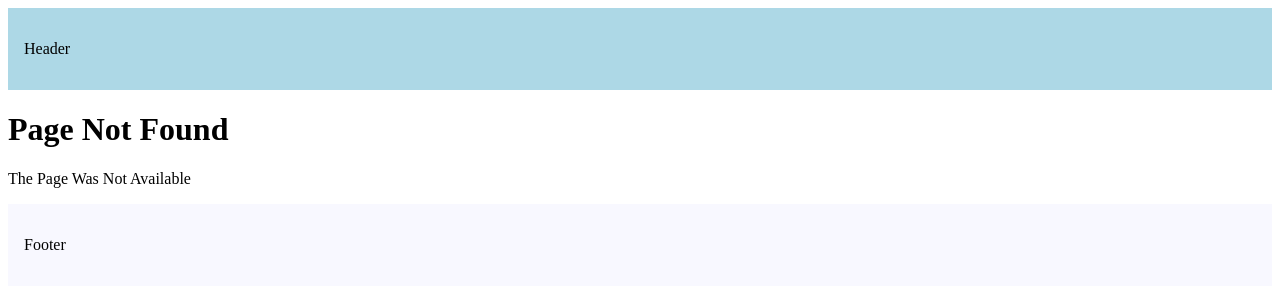
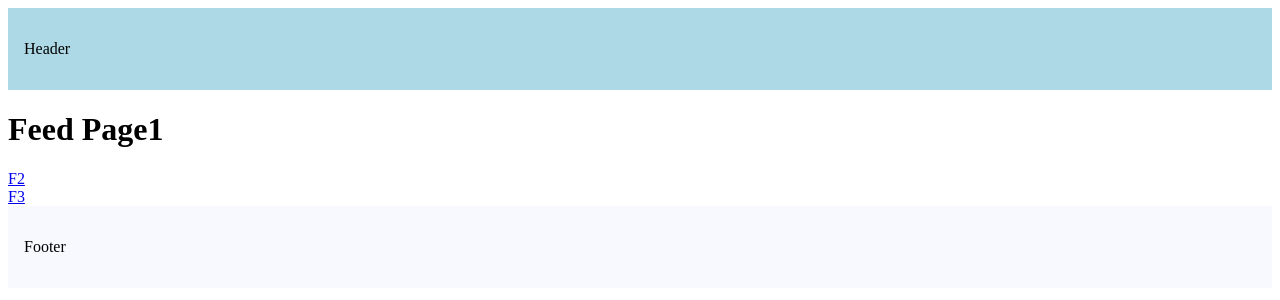
Before and after one commit to Iswarya-Sunkara/App-Routing, a Next.js app: page /feed1 in a window 1280 px wide. Before the commit this address had no page. Shown: the top 300 px of the page. Built offline with nearby package versions, Linux system fonts and the light colour scheme.

Commit message:
Intercepting Routes

```diff
--- /dev/null
+++ b/src/app/feed1/page.tsx
@@ -0,0 +1,13 @@
+import Link from "next/link";
+
+export default function Feed(){
+    return(
+        <>
+           <h1>Feed Page1</h1>
+           <div>
+             <Link href={"/feed1/feed2"}>F2</Link> <br/>
+             <Link href={"/feed3"}>F3</Link>
+           </div>
+        </>
+    )
+}
```
Also changed, not shown: src/app/feed1/(.)feed2/page.tsx (added, +7 -0 lines), src/app/feed1/(..)feed3/page.tsx (added, +7 -0 lines), src/app/feed1/feed2/(..)(..)feed4/page.tsx (added, +7 -0 lines), src/app/feed1/feed2/page.tsx (added, +10 -0 lines), src/app/feed3/inner-f3/(...)feed5/page.tsx (added, +7 -0 lines), src/app/feed3/inner-f3/page.tsx (added, +10 -0 lines), src/app/feed3/page.tsx (added, +7 -0 lines), src/app/feed4/page.tsx (added, +7 -0 lines), src/app/feed5/page.tsx (added, +7 -0 lines).
